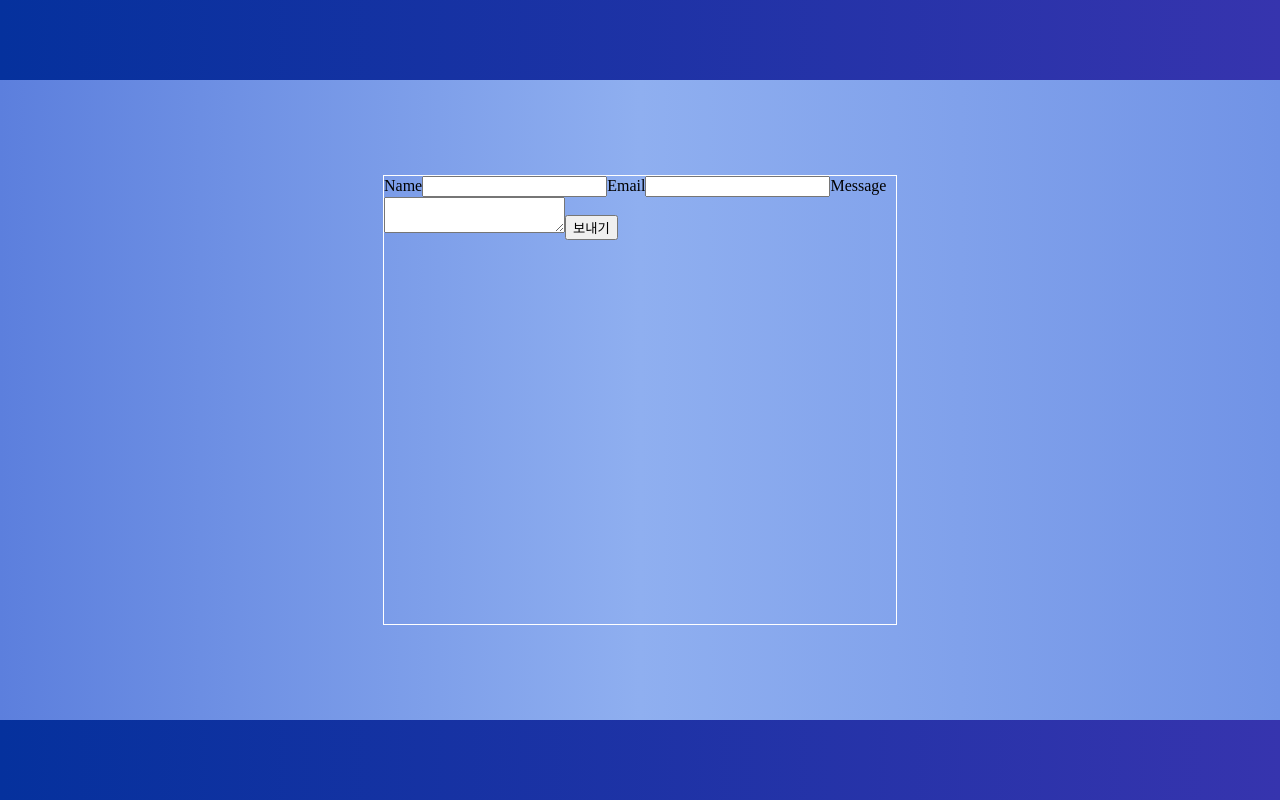
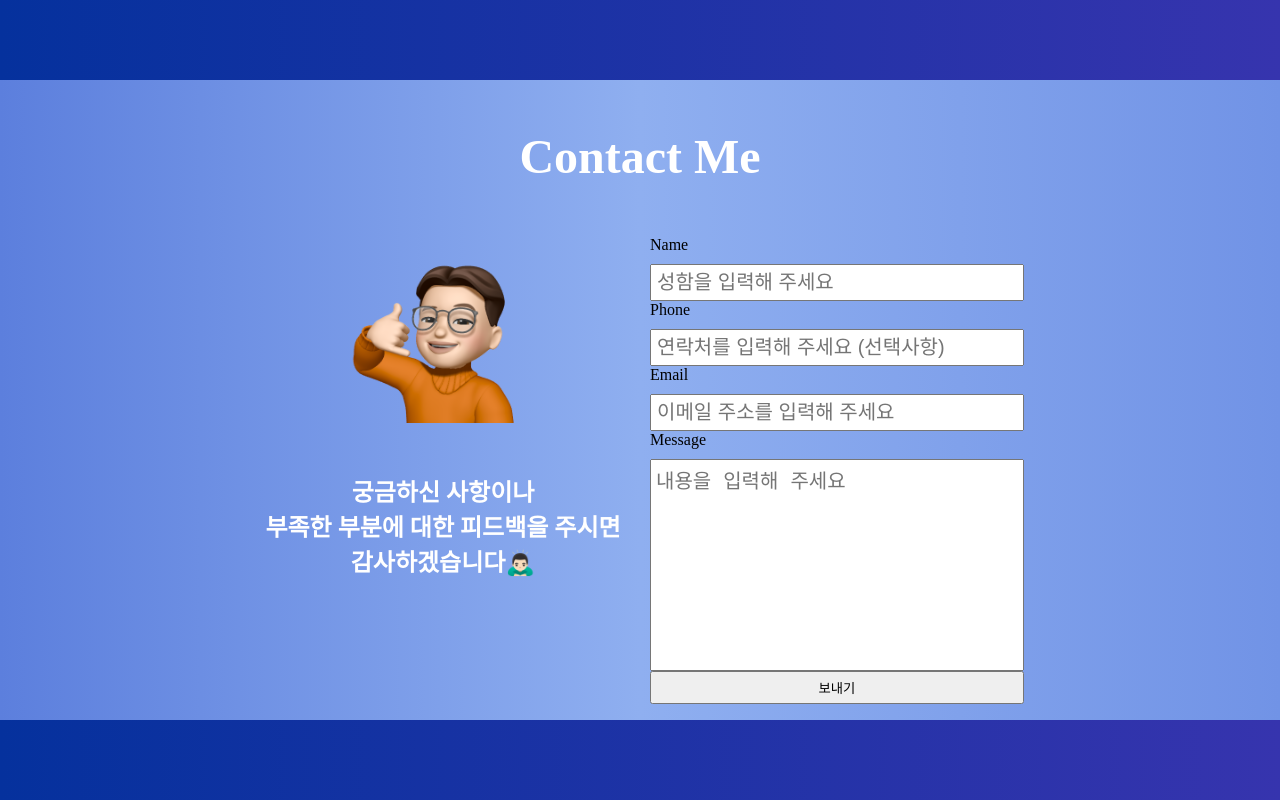
Before and after one commit to aksen123/portfolio, a React (Create React App) app: page /contact in a window 1280 px wide. Built offline with nearby package versions, Linux system fonts and the light colour scheme.

Commit message:
contact 페이지 완료

```diff
--- a/src/Components/taskbar/Logoff.tsx
+++ b/src/Components/taskbar/Logoff.tsx
@@ -7,9 +7,6 @@ import { Props } from './StartMenu'
 const Logoff = ({logOff}: Props) => {
   const navigate = useNavigate()
   const goEnd =()=>{
-    if((document.fullscreenElement !== null)){
-      document.exitFullscreen()
-    }
     logOff()
     navigate('/end',{replace: true})
     setTimeout(()=>{
--- a/src/Page/Contact.tsx
+++ b/src/Page/Contact.tsx
@@ -1,38 +1,90 @@
-import React,{useRef} from 'react'
-import '../style/startPage.scss'
-import emailjs from '@emailjs/browser'
+import React, { useRef } from "react";
+import "../style/startPage.scss";
+import emailjs from "@emailjs/browser";
+import contact from "../images/menuImg.png";
 const Contact = () => {
-  const formRef = useRef<any>(null);
+  const formRef = useRef<HTMLFormElement>(null);
 
-  const sendEmail = (e: any) => {
+  const sendEmail = async (e: React.FormEvent<HTMLFormElement>) => {
     e.preventDefault();
-    // if(formRef.current !== null) {
-      emailjs.sendForm('service_6asu7lo', 'template_uiqbqzp', formRef.current , '7uIYN0ZL2eLQTztHI')
-        .then((result) => {
-            alert('전송이 완료 되었습니다 감사합니다.');
-        }, (error) => {
-          alert('메세지를 전송하지 못했습니다')
-        });
-    // }
-    console.log(formRef)
+    if (formRef.current !== null) {
+      await emailjs
+        .sendForm(
+          "service_6asu7lo",
+          "template_uiqbqzp",
+          formRef.current,
+          "7uIYN0ZL2eLQTztHI"
+        )
+        .then(
+          (result) => {
+            alert("전송이 완료 되었습니다 감사합니다.");
+          },
+          (error) => {
+            alert("메세지를 전송하지 못했습니다");
+          }
+        );
+      await formRef.current
+        ?.querySelectorAll("input")
+        .forEach((input) => (input.value = ""));
+      const textarea = formRef.current?.querySelector("textarea");
+      if (textarea) textarea.value = "";
+    }
   };
   return (
     <div className="Contact">
       <div className="pageTop"></div>
       <div className="pageMain">
+        <h1>Contact Me</h1>
         <form ref={formRef} className="contact-wrap" onSubmit={sendEmail}>
-          <label>Name</label>
-          <input type="text" name="user_name" required/>
-          <label>Email</label>
-          <input type="email" name="user_email"  required/>
-          <label>Message</label>
-          <textarea name="message"  required/>
-          <button>보내기</button>
+          <div className="desc">
+            <img src={contact} alt="" />
+            <span>
+              궁금하신 사항이나 <br />
+              부족한 부분에 대한 피드백을 주시면 감사하겠습니다🙇🏻‍♂
+            </span>
+          </div>
+          <div className="input-wrap">
+            <div className="input">
+              <label>Name</label>
+              <input
+                type="text"
+                name="user_name"
+                placeholder="성함을 입력해 주세요"
+                required
+              />
+            </div>
+            <div className="input">
+              <label>Phone</label>
+              <input
+                type="text"
+                name="user_phone"
+                placeholder="연락처를 입력해 주세요 (선택사항)"
+              />
+            </div>
+            <div className="input">
+              <label>Email</label>
+              <input
+                type="email"
+                name="user_email"
+                placeholder="이메일 주소를 입력해 주세요"
+                required
+              />
+            </div>
+            <div className="input">
+              <label>Message</label>
+              <textarea
+                name="message"
+                placeholder="내용을 입력해 주세요"
+                required
+              />
+              <button>보내기</button>
+            </div>
+          </div>
         </form>
       </div>
       <div className="pageBottom"></div>
     </div>
   );
-}
+};
 
-export default Contact
+export default Contact;
--- a/src/Page/End.tsx
+++ b/src/Page/End.tsx
@@ -6,6 +6,9 @@ import LoadingAnimate from '../Components/logo/LoadingAnimate'
 const End = () => {
   const navigate = useNavigate()
   setTimeout(()=>{
+    if((document.fullscreenElement !== null)){
+      document.exitFullscreen()
+    }
     navigate('/contact')
   },2000)
   return (
--- a/src/data/data.ts
+++ b/src/data/data.ts
@@ -18,7 +18,7 @@ import go from "../images/icon/go.png";
 
 import play from "../images/icon/play.png";
 import off from "../images/button/shutdown.png";
-import menuTop from "../images/menuImg.png";
+import menuTop from "../images/startImg.png";
 import folder2 from "../images/icon/menuIcon/folder.png";
 import recentDoc from "../images/icon/menuIcon/recentdoc.png";
 import clipboard from "../images/icon/menuIcon/clipboard.png";
--- a/src/style/main.scss
+++ b/src/style/main.scss
@@ -2,9 +2,11 @@ $mainColor : #2561D9;
 
 .Main {
   background-image: url('../images/bg.jpg');
+  background-position:center ;
+  background-size: cover;
+  background-repeat: no-repeat;
   width: 100vw;
   height: 100vh;
-  background-position: center;
   position: relative;
   overflow: hidden;
   .main-screen {
--- a/src/style/startPage.scss
+++ b/src/style/startPage.scss
@@ -18,7 +18,7 @@
 .pageMain {
   width: 100%;
   height: 80%;
-  background: linear-gradient(to right, #5C7FDD, #8FAFF0,#7193E6);
+  background: linear-gradient(to right, #5C7FDD, #8FAFF0, #7193E6);
   position: relative;
   overflow: hidden;
   display: flex;
@@ -76,6 +76,7 @@
     }
   }
 }
+
 .Logo,
 p {
   margin-right: 50px;
@@ -116,6 +117,7 @@ p {
   background-image: url('../images/bg.jpg');
   overflow: hidden;
 }
+
 .loading-wrap {
   width: 100%;
   height: 100%;
@@ -125,7 +127,7 @@ p {
   align-items: center;
   justify-content: center;
   gap: 200px;
-  animation: back 3s 1s ease-in-out ;
+  animation: back 3s 1s ease-in-out;
 
   .Logo {
     // width: 100%;
@@ -133,29 +135,31 @@ p {
     scale: 2;
   }
 }
+
 .loading-animate {
   color: #fff;
-    border:1px solid #fff;
+  border: 1px solid #fff;
   border-radius: 10px;
   padding: 5px 0;
   width: 250px;
   height: 30px;
   position: relative;
   overflow: hidden;
+
   .block-wrap {
     height: 100%;
     display: flex;
     gap: 2px;
     position: relative;
     left: 100%;
-      animation:  loading 1.5s linear infinite;
+    animation: loading 1.5s linear infinite;
 
     .block {
       width: 15px;
       height: 100%;
       // border: 1px solid blue;
       border-radius: 3px;
-        background: linear-gradient(to top,#2561D9,#2561D9,#4b81ec, #8eb2fa,#2561D9,#2561D9 );
+      background: linear-gradient(to top, #2561D9, #2561D9, #4b81ec, #8eb2fa, #2561D9, #2561D9);
     }
   }
 }
@@ -164,14 +168,17 @@ p {
   0% {
     left: -60px;
   }
+
   100% {
-    left : 100%;
+    left: 100%;
   }
 }
+
 @keyframes back {
   0% {
     opacity: 1;
   }
+
   100% {
     opacity: 0;
   }
@@ -187,21 +194,15 @@ p {
   align-items: center;
   justify-content: center;
   flex-direction: column;
-  // text-align: center;
-  // gap: 100px;
+
   .Logo {
     scale: 1.5;
   }
+
   h1 {
     color: #fff;
     margin: 50px 0 50px 0;
   }
-    // .loading-animate {
-    //   border: 2px solid #000;
-    // }
-    // .block-wrap .block  {
-    //   background: linear-gradient(to top,#000,#000,#444545, #7c7d7e,#000,#000 );
-    // }
 }
 
 
@@ -210,14 +211,68 @@ p {
 .Contact {
   width: 100%;
   height: 100vh;
-  background: linear-gradient(to right, #5C7FDD, #8FAFF0,#7193E6);
+  background: linear-gradient(to right, #5C7FDD, #8FAFF0, #7193E6);
+
   .pageMain {
     align-items: center;
+    flex-direction: column;
+
+    h1 {
+      font-size: 3rem;
+      color: #fff;
+    }
 
     .contact-wrap {
-      width: 40%;
+      width: 60%;
       height: 70%;
-      border: 1px solid #fff;
+      // border: 1px solid #fff;
+      padding: 20px;
+      display: flex;
+      gap: 20px;
+      .desc {
+        width: 50%;
+        display: flex;
+        flex-direction: column;
+        justify-content:flex-start;
+        align-items: center;
+        span {
+          text-align: center;
+          font-weight: bold;
+          font-size: 24px;
+          color: #fff;
+        }
+        img {
+          width: 50%;
+          margin-bottom: 50px;
+        }
+      }
+
+      .input-wrap {
+        width: 50%;
+      }
+
+      .input {
+        display: flex;
+        flex-direction: column;
+
+
+        // margin-bottom: 20px;
+        label {
+          margin-bottom: 10px;
+        }
+        input,textarea {
+          outline: none;
+          font-size: 20px;
+          padding: 5px;
+        }
+        textarea {
+          height: 200px;
+          resize: none;
+        }
+        button {
+          padding: 5px;
         }
       }
     }
+  }
+}
```
Lines whose indentation alone changed are shown as unchanged.
